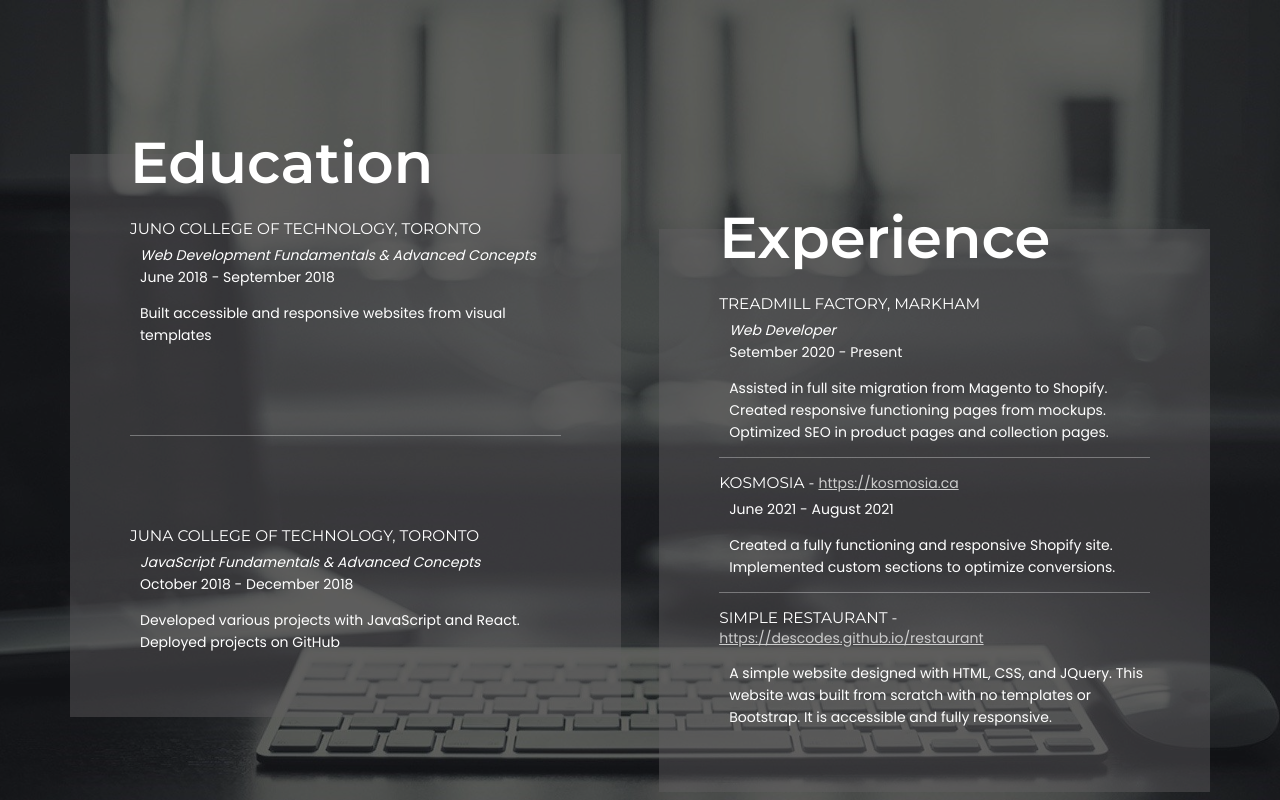
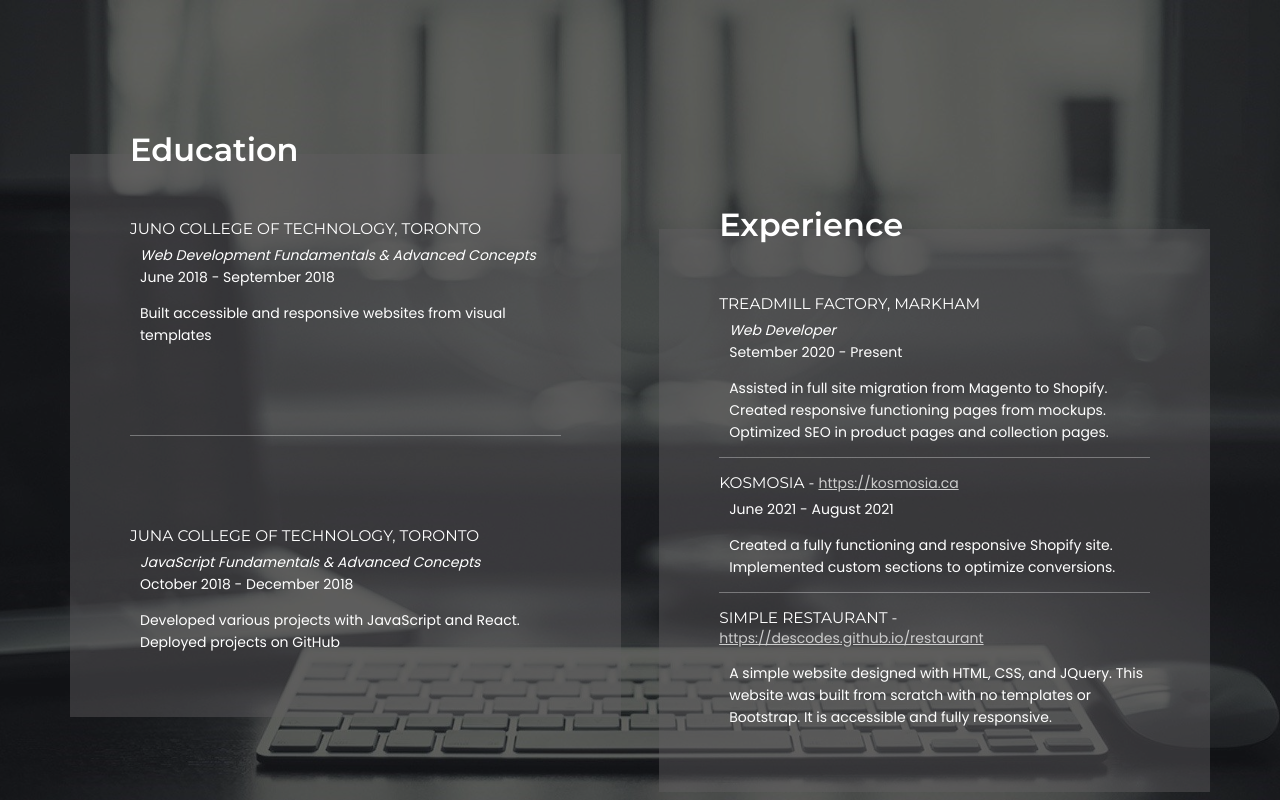
Before and after one commit to DesCodes/desCodes, a plain HTML site: page index.html in a window 1280 px wide. Shown: the part 1600-2400 px from the top of the page. Drawn offline with nearby package versions, Linux system fonts and the light colour scheme.

Commit message:
minor styling

```diff
--- a/styles.css
+++ b/styles.css
@@ -62,11 +62,6 @@ h3 {
 	h3 {
 		font-size: 2.5vw;
 		line-height: 2.5vw;
-	}
-}@media screen and (max-height: 1024px) {
-	h3 {
-		font-size: 4.5vw;
-		line-height: 4.5vw;
 	}
 }@media screen and (max-width: 650px) {
 	h3 {
```
